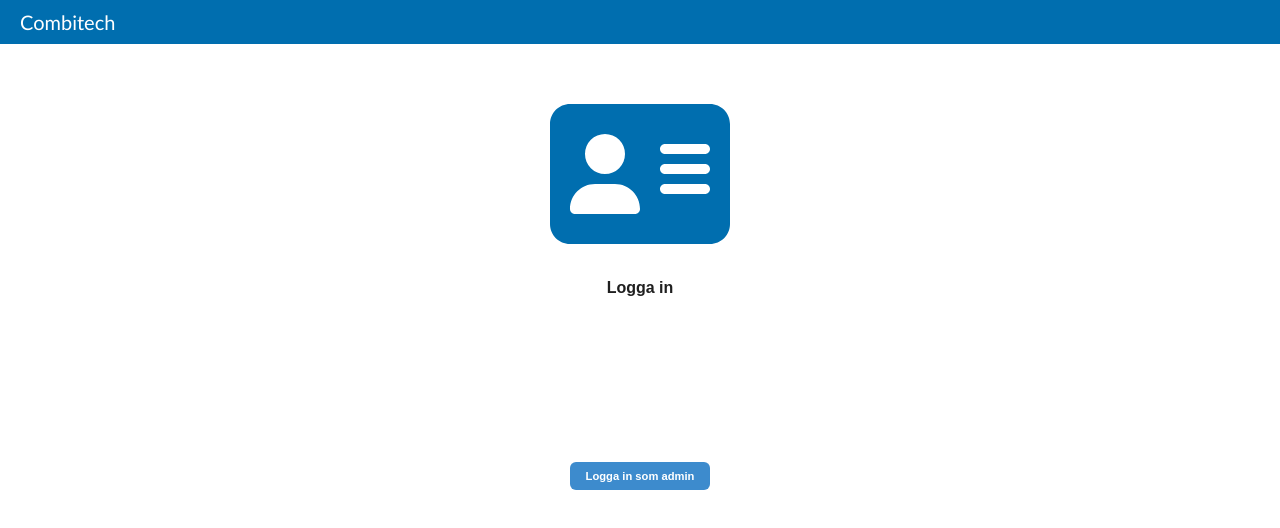
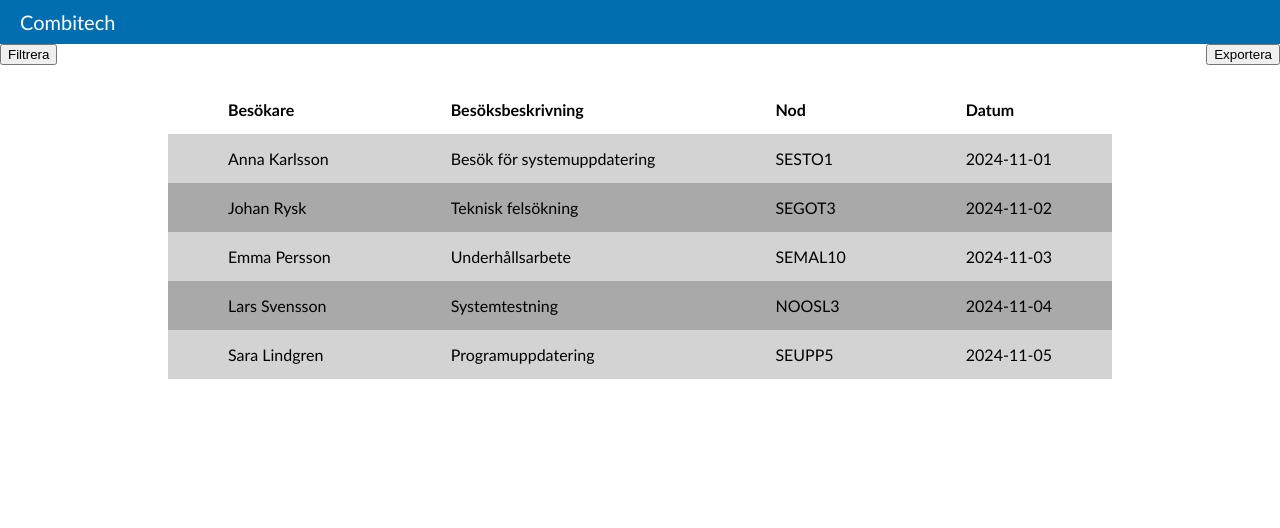
Before and after one commit to sebgro98/Visitation-logger, a React (Vite) app in the folder Frontend/Visitation-logger-frontend/: page /logs in a window 1280 px wide. Before the commit this address led to /. Shown: the top 528 px of the page. Built offline with nearby package versions, Linux system fonts and the light colour scheme; the HTML template or start-up script is replaced by a standard one.

Commit message:
Alternating row color logsPage

```diff
--- a/Frontend/Visitation-logger-frontend/src/App.jsx
+++ b/Frontend/Visitation-logger-frontend/src/App.jsx
@@ -1,5 +1,4 @@
 import { Route, Routes } from "react-router-dom";
-import { createContext } from 'react';
 import "./App.css";
 import RoleSelection from "./pages/roleSelection";
 import Login from "./pages/login";
--- a/Frontend/Visitation-logger-frontend/src/context/auth.jsx
+++ b/Frontend/Visitation-logger-frontend/src/context/auth.jsx
@@ -18,9 +18,10 @@ const AuthProvider = ({ children }) => {
       setToken(storedToken);
       setUser(storedUser);
       navigate(location.pathname || "/"); // This is a placeholder for the actual dashboard path "/dashboard" that will be implemented later
-    } else {
-      navigate("/");
     }
+    // else {
+    //   navigate("/");
+    // } Temporär utkommentering i testsyfte TODO: Ska finnas med vid prod
   }, []);
 
   const handleLogin = async (/*username, password, isAdminMode*/) => {
--- a/Frontend/Visitation-logger-frontend/src/pages/logsPage/index.jsx
+++ b/Frontend/Visitation-logger-frontend/src/pages/logsPage/index.jsx
@@ -1,5 +1,6 @@
 import { useEffect, useState } from "react";
 import LogEntry from "./logEntry";
+import "./logsPage.css";
 
 const Logs = () => {
   const [logs, setLogs] = useState([]);
@@ -62,13 +63,15 @@ const Logs = () => {
     // Create a Blob from the CSV string and create a downloadable URL
     const blob = new Blob([csvContent], { type: "text/csv;charset=utf-8;" });
     const link = document.createElement("a");
+    const currentdate = new Date();
+    const datetime = currentdate.getMilliseconds();
     link.href = URL.createObjectURL(blob);
-    link.download = "logs.csv"; // Set the file name for the download
+    link.download = "logs.csv" + datetime; // Set the file name for the download
     link.click(); // Trigger the download
   };
 
   return (
-    <>
+    <div className="logsPage">
       <div className="logsPage-header">
         <button className="logsPage-filter" type="button">
           Filtrera
@@ -78,7 +81,7 @@ const Logs = () => {
         </button>
       </div>
       <div className="logsPage-results">
-        <table>
+        <table className="logsPage-table">
           <thead>
             <tr>
               <th>Besökare</th>
@@ -89,12 +92,12 @@ const Logs = () => {
           </thead>
           <tbody>
             {logs.map((log, index) => (
-              <LogEntry log={log} key={index} />
+              <LogEntry log={log} key={index} index={index}/>
             ))}
           </tbody>
         </table>
       </div>
-    </>
+    </div>
   );
 };
 
--- a/Frontend/Visitation-logger-frontend/src/pages/logsPage/logEntry/index.jsx
+++ b/Frontend/Visitation-logger-frontend/src/pages/logsPage/logEntry/index.jsx
@@ -1,12 +1,18 @@
 import './logEntry.css';
 import PropTypes from 'prop-types';
 
-const LogEntry = ({ log }) => {
-    console.log(log);
+const LogEntry = ({ log, index }) => {
+
+
+    const lightgrey = "#d3d3d3";
+    const darkgrey = "#a9a9a9";
+    const backgroundColor = index % 2 === 0 ? lightgrey : darkgrey;
+
+    console.log(index);
+
 
     return (
-        <tr>
-
+        <tr style={{ backgroundColor }} className='logPage-table-entry'>
             <td>{log.visitor}</td>
             <td>{log.description}</td>
             <td>{log.node}</td>
@@ -15,6 +21,7 @@ const LogEntry = ({ log }) => {
     );
 };
 LogEntry.propTypes = {
+    index: PropTypes.number.isRequired,
     log: PropTypes.shape({
         visitor: PropTypes.string.isRequired,
         description: PropTypes.string.isRequired,
--- a/Frontend/Visitation-logger-frontend/src/pages/logsPage/logEntry/logEntry.css
+++ b/Frontend/Visitation-logger-frontend/src/pages/logsPage/logEntry/logEntry.css
@@ -0,0 +1,3 @@
+.logsPage-entry{
+    background-color: #d3d3d3;
+}
--- a/Frontend/Visitation-logger-frontend/src/pages/logsPage/logsPage.css
+++ b/Frontend/Visitation-logger-frontend/src/pages/logsPage/logsPage.css
@@ -0,0 +1,23 @@
+.logsPage-results {
+    display: flex;
+    justify-content: center; /* Centers the table horizontally */
+  }
+
+  .logsPage-results table {
+    width: auto; /* Adjusts to the content width */
+    margin: 0 auto; /* Ensures proper centering if width is specified */
+    border-collapse: collapse; /* Optional: Makes the table look cleaner */
+  }
+
+  .logsPage-results th,
+  .logsPage-results td {
+    padding: 15px 60px; /* Adds padding for a cleaner look */
+    text-align: left; /* Adjust as needed */
+  }
+
+  .logsPage-header{
+    display: flex;
+    justify-content: space-between;
+    margin-bottom: 20px;
+
+  }
```
